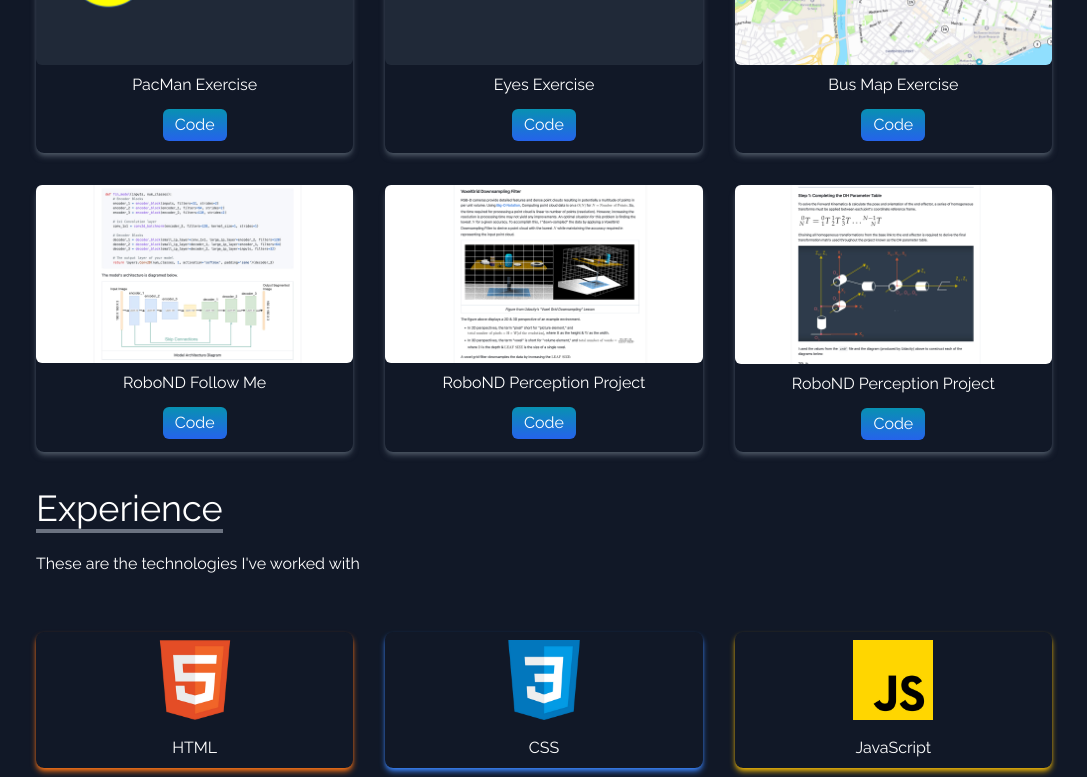
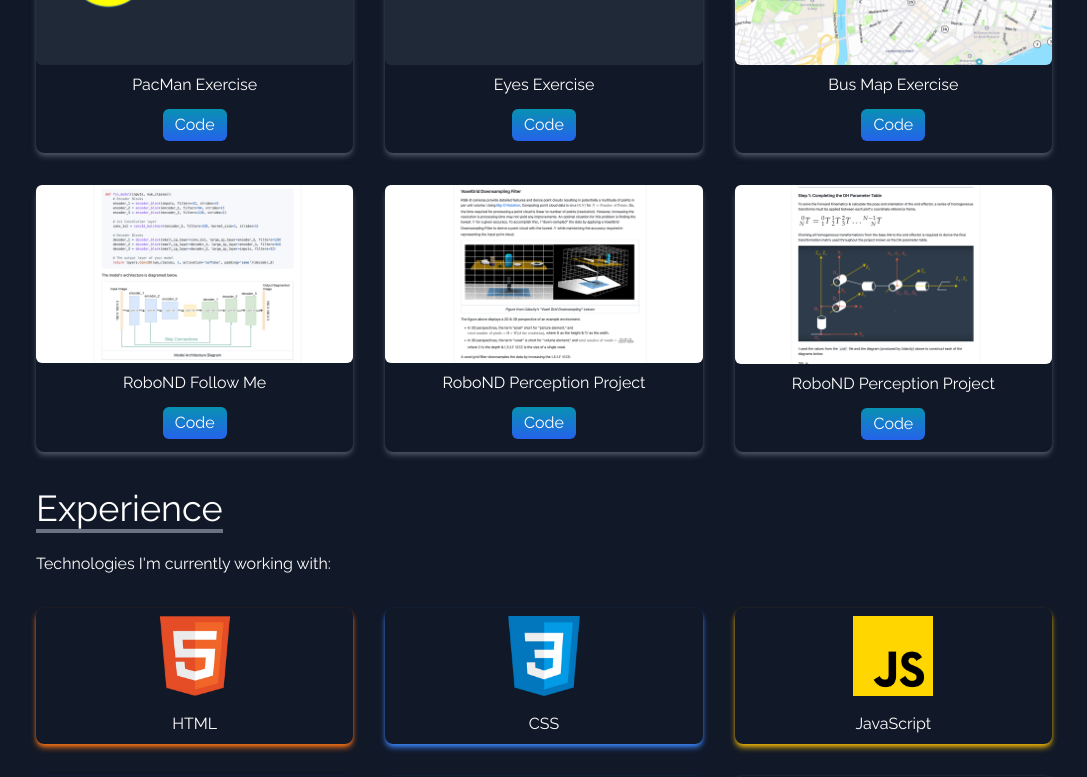
Before and after one commit to PaulGriz/portfolio, a React (Create React App) app: page / in a window 1280 px wide. Shown: the part 1953-2730 px from the top of the page, without its empty margins (96-1183 px from the left). Built offline with nearby package versions, Linux system fonts and the light colour scheme.

Commit message:
Added bootstrap for extra credit

```diff
--- a/package.json
+++ b/package.json
@@ -9,6 +9,7 @@
     "@testing-library/react": "^13.4.0",
     "@testing-library/user-event": "^13.5.0",
     "react": "^18.2.0",
+    "react-bootstrap": "^2.7.0",
     "react-dom": "^18.2.0",
     "react-icons": "^4.7.1",
     "react-scripts": "5.0.1",
--- a/src/components/Experience.jsx
+++ b/src/components/Experience.jsx
@@ -72,7 +72,7 @@ const Experience = () => {
       <div className="flex flex-col justify-center w-full max-w-screen-lg p-1 mx-auto text-white">
         <div className="pt-1">
           <p className="inline text-4xl border-b-4 border-gray-500">Experience</p>
-          <p className="py-6">These are the technologies I've worked with</p>
+          <p className="pt-6">Technologies I'm currently working with:</p>
         </div>
 
         <div className="grid w-full grid-cols-2 gap-8 px-12 py-8 text-center sm:grid-cols-3 sm:px-0">
--- a/src/components/Home.jsx
+++ b/src/components/Home.jsx
@@ -31,16 +31,14 @@ const Home = () => {
           <span className="text-sm font-semibold tracking-widest text-gray-400 uppercase sm:text-base">Contact</span>
           <span className="w-10 h-px bg-gray-200" />
           <Tooltip content="Click to Copy">
-            <button>
               <span
                 onClick={() => {
                   navigator.clipboard.writeText("paulgrizdev@gmail.com");
                 }}
-                className="text-gray-400 hover:underline active:text-blue-300 hover:text-gray-100"
+                className="text-gray-400 cursor-pointer hover:underline active:text-blue-300 hover:text-gray-100"
               >
                 paulgrizdev@gmail.com
               </span>
-            </button>
           </Tooltip>
           <div className="flex gap-4">
             <Tooltip content="Github">
--- a/src/components/Portfolio.jsx
+++ b/src/components/Portfolio.jsx
@@ -1,4 +1,5 @@
 import React from "react";
+import Button from "react-bootstrap/Button";
 import pacmanExercise from "../assets/portfolio/PacManExercise.jpg";
 import eyesExercise from "../assets/portfolio/eyesExercise.jpg";
 import busMapExercise from "../assets/portfolio/busMapExercise.jpg";
@@ -61,9 +62,9 @@ const Portfolio = () => {
               <div className="flex flex-col items-center justify-center">
                 <p className="pt-2 text-center">{text}</p>
                 <a href={link} target="_blank" rel="noreferrer">
-                  <button className="flex items-center px-3 py-1 mx-auto my-3 text-white duration-300 rounded-md bg-gradient-to-b from-cyan-600 to-blue-600 hover:scale-110 hover:text-yellow-200">
+                  <Button className="flex items-center px-3 py-1 mx-auto my-3 text-white duration-300 rounded-md bg-gradient-to-b from-cyan-600 to-blue-600 hover:scale-110 hover:text-yellow-200">
                     Code
-                  </button>
+                  </Button>
                 </a>
               </div>
             </div>
--- a/tailwind.config.js
+++ b/tailwind.config.js
@@ -1,4 +1,5 @@
 /** @type {import('tailwindcss').Config} */
+const defaultTheme = require('tailwindcss/defaultTheme')
 module.exports = {
   content: [
     "./src/**/*.{js,jsx,ts,tsx}",
```
Also changed, not shown: public/index.html (+0 -23 lines), 1 other file (tests, documents, lock files or other folders).
